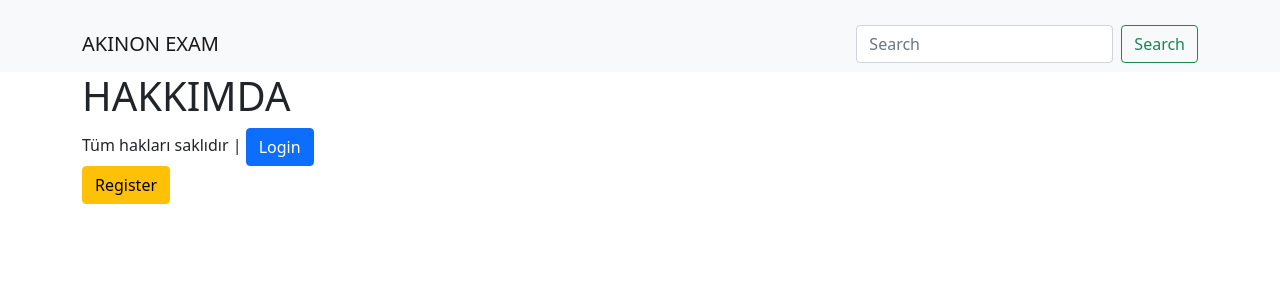
After one commit to esatyilmazco/django-blog-exam, a Django app: page /hakkimda in a window 1280 px wide. The commit adds this page. Shown: the top 300 px of the page. Run offline with Django 3.2, Linux system fonts and the light colour scheme; data that the repository does not hold is empty; some libraries are stand-ins or nearby versions.

Commit message:
login ve sidebar da iyileştirmeler yapildi.

```diff
--- a/account/urls.py
+++ b/account/urls.py
@@ -1,8 +1,14 @@
+from re import template
 from django.urls import path
 from account.views import cikis, profil_guncelle, sifre_degistir, kayit
+from django.contrib.auth import views as auth_views
 
 
 urlpatterns = [
+    path('giris', auth_views.LoginView.as_view(
+        template_name='pages/giris.html'
+
+    ), name='giris'),
     path('cikis', cikis, name=cikis),
     path('sifre-degistir', sifre_degistir, name='sifre-degistir'),
     path('profil-guncelle', profil_guncelle, name='profil-guncelle'),
--- /dev/null
+++ b/blog/templates/pages/hakkimda.html
@@ -0,0 +1,6 @@
+{% extends 'base.html' %} {% load crispy_forms_tags %} {% block title %}
+Hakkımda {% endblock %} {% block content %}
+
+<h1>HAKKIMDA</h1>
+
+{% endblock %}
--- a/blog/templates/pages/iletisim.html
+++ b/blog/templates/pages/iletisim.html
@@ -11,4 +11,4 @@ Information {% endblock %} {% block content %}
   />
 </form>
 
-{% endblock content %}
+{% endblock %}
--- a/blog/urls.py
+++ b/blog/urls.py
@@ -1,15 +1,21 @@
-
-from django.urls import path,include
-from blog.views import iletisim,anasayfa,kategori,yazilarim,detay,yazi_ekle,yazi_guncelle,yazi_sil,yorum_sil
+from re import template
+from django.urls import path, include
+from blog.views import iletisim, anasayfa, kategori, yazilarim, detay, yazi_ekle, yazi_guncelle, yazi_sil, yorum_sil
+from django.views.generic import TemplateView
 
 urlpatterns = [
-    path('',anasayfa,name='anasayfa'),
-    path('iletisim',iletisim,name='iletisim'),
-    path('kategori/<slug:kategoriSlug>',kategori,name='kategori'),
-    path('yazilarim',yazilarim,name='yazilarim'),
-    path('detay/<slug:slug>',detay,name='detay'),
+    path('', anasayfa, name='anasayfa'),
+    path('iletisim', iletisim, name='iletisim'),
+    path('kategori/<slug:kategoriSlug>', kategori, name='kategori'),
+    path('yazilarim', yazilarim, name='yazilarim'),
+    path('detay/<slug:slug>', detay, name='detay'),
     path('yazi-ekle', yazi_ekle, name='yazi-ekle'),
-    path('yazi-guncelle/<slug:slug>',yazi_guncelle,name='yazi-guncelle'),
-    path("yazi-sil/<slug:slug>",yazi_sil, name="yazi-sil"),
-    path('yorum-sil/<int:id>',yorum_sil, name="yorum-sil"),
+    path('yazi-guncelle/<slug:slug>', yazi_guncelle, name='yazi-guncelle'),
+    path("yazi-sil/<slug:slug>", yazi_sil, name="yazi-sil"),
+    path('yorum-sil/<int:id>', yorum_sil, name="yorum-sil"),
+    path('hakkimda', TemplateView.as_view(
+        template_name='pages/hakkimda.html'
+
+
+    ), name='hakkimda')
 ]
--- a/templates/base.html
+++ b/templates/base.html
@@ -21,9 +21,25 @@
 
     <div class="container">
       <div class="row">
-        <div class="col-sm-9">{% block content %}{% endblock %}</div>
+        <div
+          {%
+          if
+          request.is_authenticated
+          %}
+          class="col-sm-9"
+          {%
+          else
+          %}
+          class="col-12"
+          {%
+          endif
+          %}
+        >
+          {% block content %}{% endblock %}
+        </div>
 
-        {% include 'components/sidebar.html' %}
+        {% if request.user.is_authenticated %} {% include
+        'components/sidebar.html' %} {% endif %}
       </div>
 
       {% include 'components/footer.html' %}
--- a/templates/components/footer.html
+++ b/templates/components/footer.html
@@ -1,5 +1,13 @@
 <div class="row">
   <div class="col-12">
-    <p>Tüm hakları saklıdır</p>
+    <p>
+      Tüm hakları saklıdır {% if not request.user.is_authenticated %} |
+      <a href="{% url 'giris' %}" class="btn btn-primary">Login</a>
+      <br />
+      <a href="{% url 'kayit' %}" class="btn btn-warning">Register</a>
+
+      {% endif %}
+    </p>
+    <br />
   </div>
 </div>
```
Also changed, not shown: account/templates/pages/giris.html (added, +9 -0 lines), config/settings.py (+6 -4 lines), templates/components/sidebar.html (+3 -7 lines).
